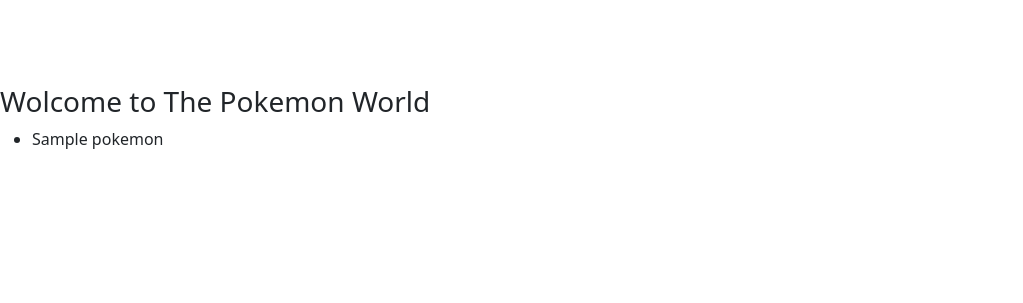
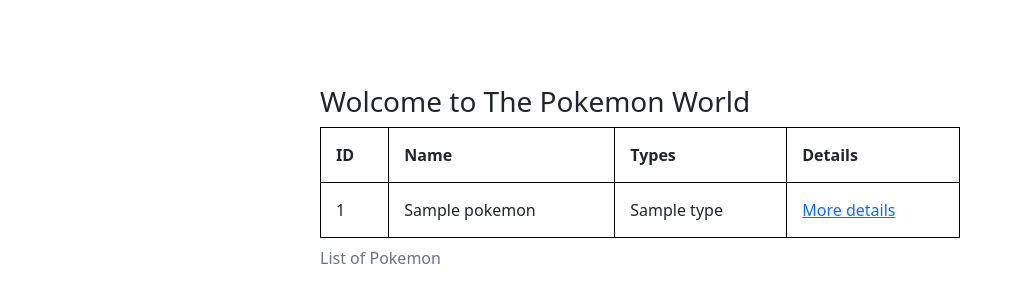
Before and after one commit to AndrewPie/poke_fav, a Django app: template templates/pokemon/list.html in a window 1280 px wide. Shown: the top 303 px of the page, without its empty margins (0-1023 px from the left). Run offline with Django 3.2, Linux system fonts and the light colour scheme; the template is opened without the code that fills it: most values are stand-ins (such as "Sample title", 1, 10 or a date in 2020).

Commit message:
Apart from 'Name' column, list of pokemon  got 'ID', 'Types' and 'More details' columns

```diff
--- /dev/null
+++ b/pokemon/templatetags/custom_tags.py
@@ -0,0 +1,7 @@
+from django import template
+
+register = template.Library()
+
+@register.filter
+def index(sequence, position):
+    return sequence[position]
--- a/templates/base.html
+++ b/templates/base.html
@@ -9,6 +9,11 @@
         <link rel="stylesheet" href="https://cdn.jsdelivr.net/npm/bootstrap@5.1.0/dist/css/bootstrap.min.css" rel="stylesheet" integrity="sha384-KyZXEAg3QhqLMpG8r+8fhAXLRk2vvoC2f3B09zVXn8CA5QIVfZOJ3BCsw2P0p/We" crossorigin="anonymous">
 
         <style>
+            body {
+                padding-top: 85px;
+                margin: auto;
+                width: 50%
+            }
             .navbar {
                 padding-top: 0;
                 padding-bottom: 0;
@@ -18,10 +23,6 @@
                 padding-top: 15px;
                 padding-bottom: 15px;
                 border-radius: 0;
-            }
-
-            body {
-                padding-top: 85px;
             }
         </style>
     </head>
--- a/templates/pokemon/list.html
+++ b/templates/pokemon/list.html
@@ -1,6 +1,22 @@
 {% extends 'main.html' %}
+{% load custom_tags %}
 
 {% block content %}
+<style>
+    table, th, td {
+        border: 1px solid black;
+        border-collapse: collapse;
+    }
+    th, td {
+        padding: 15px;
+    }
+    table {
+        border-spacing: 5px;
+        width: 100%;
+    }
+</style>
+
+
 {% if pokemon.previous %}
             <form action="" method="post">
                 {% csrf_token %}
@@ -8,12 +24,32 @@
                 <button type="submit" value="previous" name="previous">Previous 10</button>
             </form>
         {% endif %}
+    <table>
+        <caption>List of Pokemon</caption>
+        <tr>
+            <th>ID</th>
+            <th>Name</th>
+            <th>Types</th>
+            <th>Details</th>
+        </tr>
+        {% for pokemon in pokemon.results %}
+        <tr>
+            <td>{{ detail.id|index:forloop.counter0 }}</td>
+            <td>{{ pokemon.name }}</td>
+            <td>
+                {% for type in detail.types|index:forloop.counter0 %}
+                    {% if forloop.last %}
+                        {{ type }}
+                    {% else %}
+                        {{ type }},
+                    {% endif %}
+                {% endfor %}
+            </td>
+            <td><a href="<!--to detail view-->">More details</a></td>
+        </tr>
+        {% endfor %}
 
-    <ul>
-    {% for pokemon in pokemon.results %}
-        <li>{{ pokemon.name }}</li>
-    {% endfor %}
-    </ul>
+    </table>
     {% if pokemon.next %}
         <form action="" method="post">
             {% csrf_token %}
```
Also changed, not shown: pokemon/views.py (+22 -1 lines), pokemon/templatetags/__init__.py (added).
